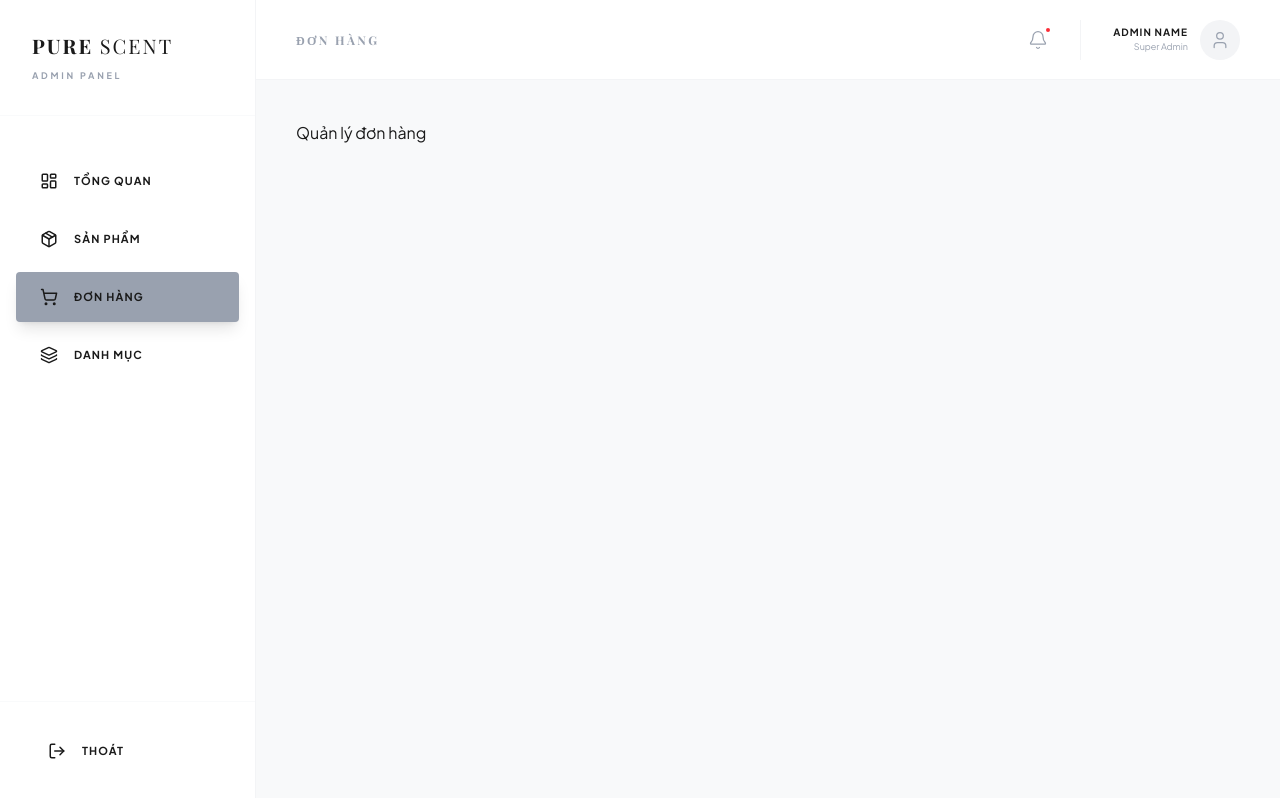
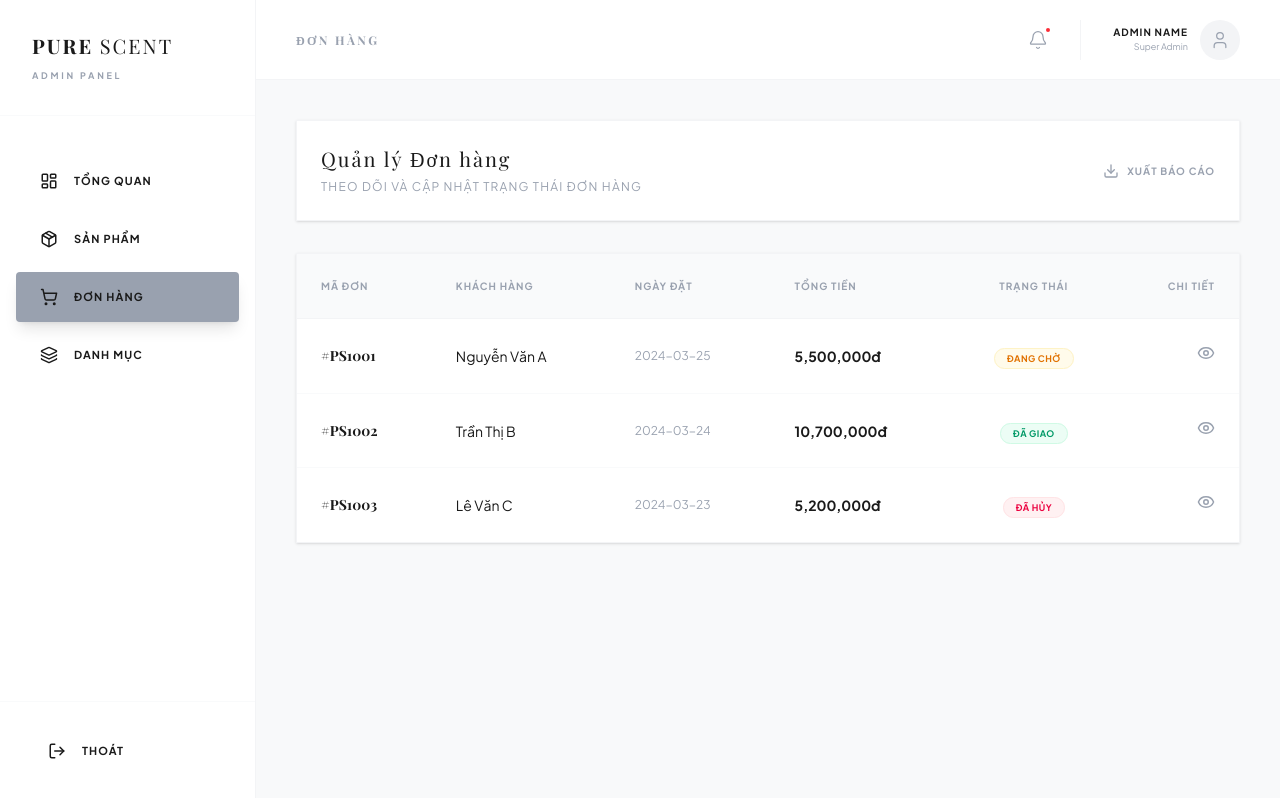
Before and after one commit to Quoclongnguyen/pure_scent, a React (Vite) app in the folder frontend/: page /admin/orders in a window 1280 px wide. Built offline with nearby package versions, Linux system fonts and the light colour scheme; a web font is replaced by a local one.

Commit message:
feat: create AdminOrderPage UI

```diff
--- a/frontend/src/App.jsx
+++ b/frontend/src/App.jsx
@@ -12,6 +12,7 @@ import CheckoutPage from './pages/CheckoutPage'
 import RegisterPage from './pages/RegisterPage'
 import AdminLayout from './pages/admin/AdminLayout'
 import AdminProductPage from './pages/admin/AdminProductPage'
+import AdminOrderPage from './pages/admin/AdminOrderPage'
 
 function App() {
 
@@ -58,7 +59,7 @@ function App() {
             element={<AdminProductPage />} />
           <Route
             path='orders'
-            element={<div>Quản lý đơn hàng</div>} />
+            element={<AdminOrderPage />} />
           <Route
             path='categories'
             element={<div>Quản lý danh mục</div>} />
--- /dev/null
+++ b/frontend/src/pages/admin/AdminOrderPage.jsx
@@ -0,0 +1,78 @@
+import { Download, Eye } from 'lucide-react'
+import React, { useState } from 'react'
+
+const AdminOrderPage = () => {
+    const [orders, setOrders] = useState([
+        { id: "#PS1001", customer: "Nguyễn Văn A", date: "2024-03-25", total: 5500000, status: "pending" },
+        { id: "#PS1002", customer: "Trần Thị B", date: "2024-03-24", total: 10700000, status: "delivered" },
+        { id: "#PS1003", customer: "Lê Văn C", date: "2024-03-23", total: 5200000, status: "cancelled" },
+    ])
+    const renderStatusBadge = (status) => {
+        const styles = {
+            pending: "bg-amber-50 text-amber-600 border-amber-100",
+            delivered: "bg-emerald-50 text-emerald-600 border-emerald-100",
+            cancelled: "bg-rose-50 text-rose-600 border-rose-100",
+        }
+
+        const labels = {
+            pending: "Đang chờ",
+            delivered: "Đã giao",
+            cancelled: "Đã hủy"
+        }
+        return (
+            <span className={`px-3 py-1 rounded-full text-[9px] font-bold uppercase tracking-wider border ${styles[status]}`}>
+                {labels[status]}
+            </span>
+        )
+    }
+    return (
+        <div className="space-y-8 animate-in fade-in duration-500">
+            {/* HEADER */}
+            <div className="bg-white p-6 border border-gray-100 shadow-sm flex justify-between items-center">
+                <div>
+                    <h1 className="text-xl font-serif tracking-widest ">Quản lý Đơn hàng</h1>
+                    <p className="text-[12px] text-gray-400 uppercase tracking-widest mt-1">Theo dõi và cập nhật trạng thái đơn hàng</p>
+                </div>
+                <button className="flex items-center gap-2 text-[10px] font-bold uppercase tracking-widest text-gray-400 hover:text-black transition-all">
+                    <Download size={16} /> Xuất báo cáo
+                </button>
+            </div>
+
+
+            <div className="bg-white border border-gray-100 shadow-sm overflow-hidden">
+                <table className="w-full text-left border-collapse">
+                    <thead className="bg-gray-50 border-b border-gray-100">
+                        <tr>
+                            <th className="p-6 text-[10px] uppercase tracking-widest font-bold text-gray-400">Mã đơn</th>
+                            <th className="p-6 text-[10px] uppercase tracking-widest font-bold text-gray-400">Khách hàng</th>
+                            <th className="p-6 text-[10px] uppercase tracking-widest font-bold text-gray-400">Ngày đặt</th>
+                            <th className="p-6 text-[10px] uppercase tracking-widest font-bold text-gray-400">Tổng tiền</th>
+                            <th className="p-6 text-[10px] uppercase tracking-widest font-bold text-gray-400 text-center">Trạng thái</th>
+                            <th className="p-6 text-[10px] uppercase tracking-widest font-bold text-gray-400 text-right">Chi tiết</th>
+                        </tr>
+                    </thead>
+                    <tbody className="divide-y divide-gray-50">
+                        {orders.map(order => (
+                            <tr key={order.id} className="hover:bg-gray-50/50 transition-colors">
+                                <td className="p-6 text-sm font-serif font-bold">{order.id}</td>
+                                <td className="p-6 text-sm ">{order.customer}</td>
+                                <td className="p-6 text-xs text-gray-400">{order.date}</td>
+                                <td className="p-6 text-sm font-bold">{order.total.toLocaleString()}đ</td>
+                                <td className="p-6 text-center">{renderStatusBadge(order.status)}</td>
+                                <td className="p-6 text-right">
+                                    <button className="text-gray-400 hover:text-black transition-colors">
+                                        <Eye size={18} />
+                                    </button>
+                                </td>
+                            </tr>
+                        ))}
+                    </tbody>
+                </table>
+            </div>
+        </div>
+    )
+}
+
+
+
+export default AdminOrderPage
--- a/frontend/src/pages/admin/AdminProductPage.jsx
+++ b/frontend/src/pages/admin/AdminProductPage.jsx
@@ -20,7 +20,7 @@ const AdminProductPage = () => {
                 </div>
                 <button
                     onClick={() => setIsModalOpen(true)}
-                    className="bg-black text-white px-6 py-3 text-[12px] uppercase font-bold tracking-widest flex items-center gap-2 hover:bg-gray-800 transition-all cursor-pointer">
+                    className="bg-gray-500 text-white  px-6 py-3 text-[12px] uppercase font-bold tracking-widest flex items-center gap-2 hover:bg-gray-800 transition-all cursor-pointer">
 
                     <Plus size={16} /> Thêm sản phẩm mới
                 </button>
@@ -42,7 +42,7 @@ const AdminProductPage = () => {
                     <tbody className="divide-y divide-gray-50">
                         {products.map(product => (
                             <tr key={product.id} className="hover:bg-gray-50/50 transition-colors">
-                                <td className="p-6"><img src={product.img} className="w-12 h-12 object-cover grayscale-0" /></td>
+                                <td className="p-6"><img src={product.img} className="w-12 h-12 object-cover grayscale-25" /></td>
                                 <td className="p-6 text-sm font-bold">{product.name}</td>
                                 <td className="p-6 text-xs text-gray-500 uppercase tracking-widest">{product.category}</td>
                                 <td className="p-6 text-sm font-medium">{product.price.toLocaleString()}đ</td>
```
